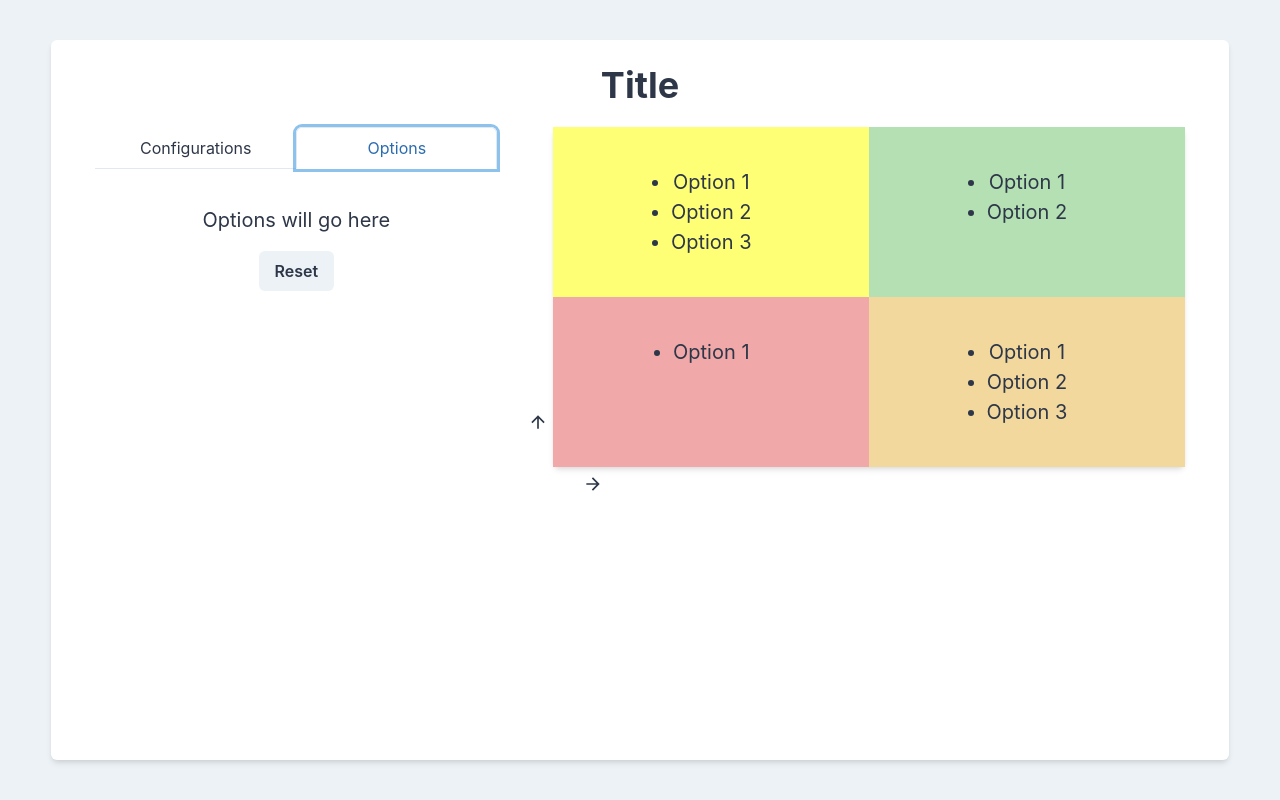
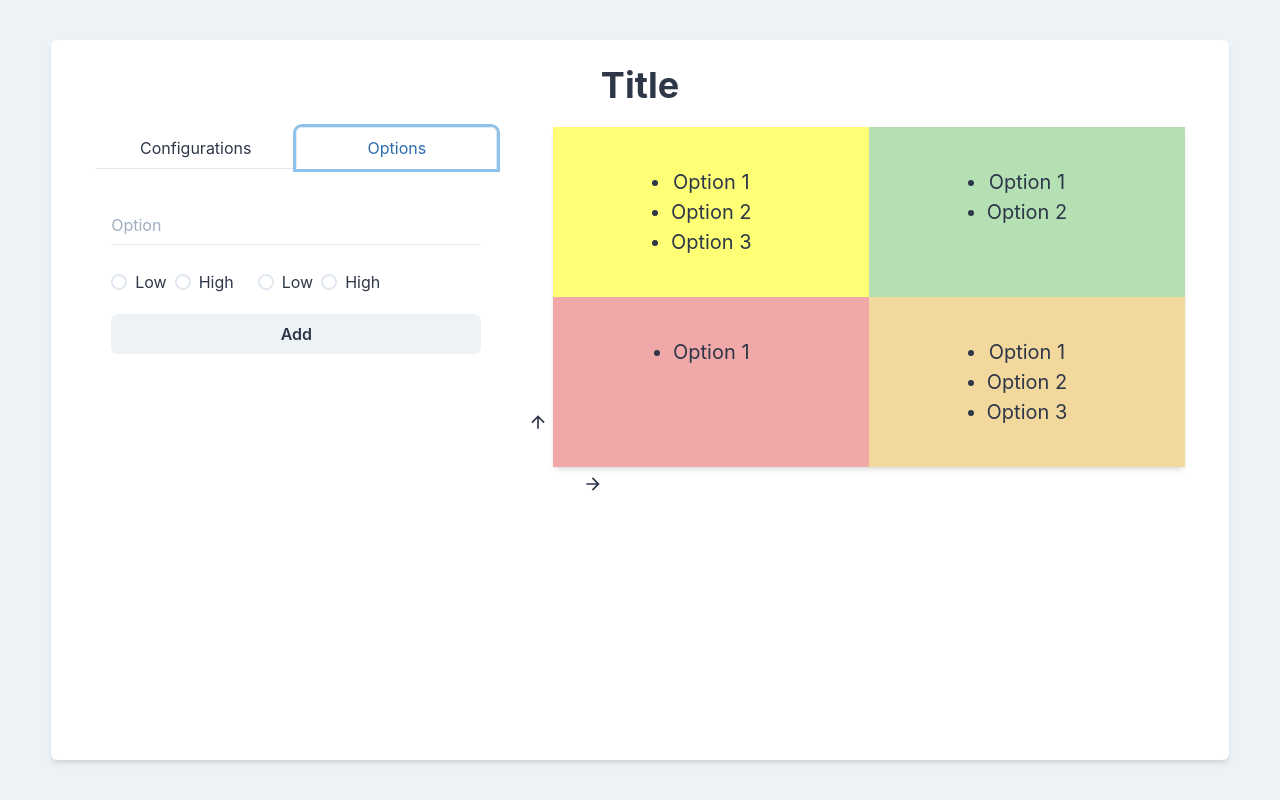
Before and after one commit to rporeilly/2x2matrix, a React (Create React App) app: page / in a window 1280 px wide. Both pictures are taken after a click on the tab "Options". Built offline with nearby package versions, Linux system fonts and the light colour scheme.

Commit message:
inital option plotting dev

```diff
--- a/src/App.js
+++ b/src/App.js
@@ -38,6 +38,8 @@ function App() {
     setMatrixTitle(event.target.value)
   }
 
+  const [effort, setEffort] = useStickyState("", "effort");
+
   const clearState = () => {
     setXAxis("")
     setYAxis("")
@@ -60,6 +62,8 @@ function App() {
                 matrixTitle={matrixTitle}
                 yAxis={yAxis}
                 xAxis={xAxis}
+                effort={effort}
+                setEffort={setEffort}
               />
             </GridItem>
             <GridItem colSpan={3} p="5">
--- a/src/components/Controls.js
+++ b/src/components/Controls.js
@@ -16,17 +16,20 @@ function Controls(props) {
           <TabPanel>
             <Stack spacing={5}>
               <Text align="left">Enter setup configurations below.</Text>
-              <Input onChange={props.setTitle} value={props.matrixTitle} placeholder="Title" />
-              <Input  onChange={props.getX} value={props.xAxis} placeholder="X-axis" />
-              <Input onChange={props.getY} value={props.yAxis} placeholder="Y-axis" />
+              <Input variant="flushed" onChange={props.setTitle} value={props.matrixTitle} placeholder="Title" />
+              <Input variant="flushed" onChange={props.getX} value={props.xAxis} placeholder="X-axis" />
+              <Input variant="flushed" onChange={props.getY} value={props.yAxis} placeholder="Y-axis" />
             </Stack>
+            <Button mt="20px" onClick={props.clearState}>Reset</Button>
           </TabPanel>
           <TabPanel>
-            <Options />
+            <Options
+              xAxis={props.xAxis}
+              yAxis={props.yAxis}
+            />
           </TabPanel>
         </TabPanels>
       </Tabs>
-      <Button onClick={props.clearState}>Reset</Button>
     </Box>
 
   );
--- a/src/components/Display.js
+++ b/src/components/Display.js
@@ -7,7 +7,7 @@ function Display(props) {
   return (
     <Box position="relative">
       <Box transform="rotate(-90deg)" position="absolute" bottom="55px">
-        <Text position="fixed" top="-30px"  align="center" >{props.YAxisValue}
+        <Text position="fixed" top="-30px" w="250px" align="left" >{props.YAxisValue}
           <ArrowForwardIcon position="absolute" top="5px" ml="10px"/>
         </Text>
       </Box>
--- a/src/components/Options.js
+++ b/src/components/Options.js
@@ -1,12 +1,33 @@
 import {
-  Box, Text, Heading, Stack, Input
+  Button, HStack, Flex, Heading, Radio, RadioGroup, Stack, Input
 } from '@chakra-ui/react';
 
-function Options() {
+function Options(props) {
   return (
-    <Stack spacing={5}>
-      <Text>Options will go here</Text>
-    </Stack>
+    <Flex direction="column">
+      <Input variant="flushed" placeholder="Option" />
+      <HStack spacing="24px">
+        <Flex direction="column">
+        <Heading size="sm" m="15px 0 0" align="left" as="h3">{props.xAxis}</Heading>
+          <RadioGroup mt="10px" onChange={props.setEffort} value={props.effort}>
+            <Stack direction="row">
+              <Radio value="1">Low</Radio>
+              <Radio value="2">High</Radio>
+            </Stack>
+          </RadioGroup>
+        </Flex>
+        <Flex direction="column">
+        <Heading size="sm" m="15px 0 0" align="left" as="h3">{props.yAxis}</Heading>
+        <RadioGroup mt="10px" onChange={props.setEffort} value={props.effort}>
+          <Stack direction="row">
+            <Radio value="3">Low</Radio>
+            <Radio value="4">High</Radio>
+          </Stack>
+        </RadioGroup>
+        </Flex>
+      </HStack>
+      <Button mt="20px">Add</Button>
+    </Flex>
   );
 }
 
```
